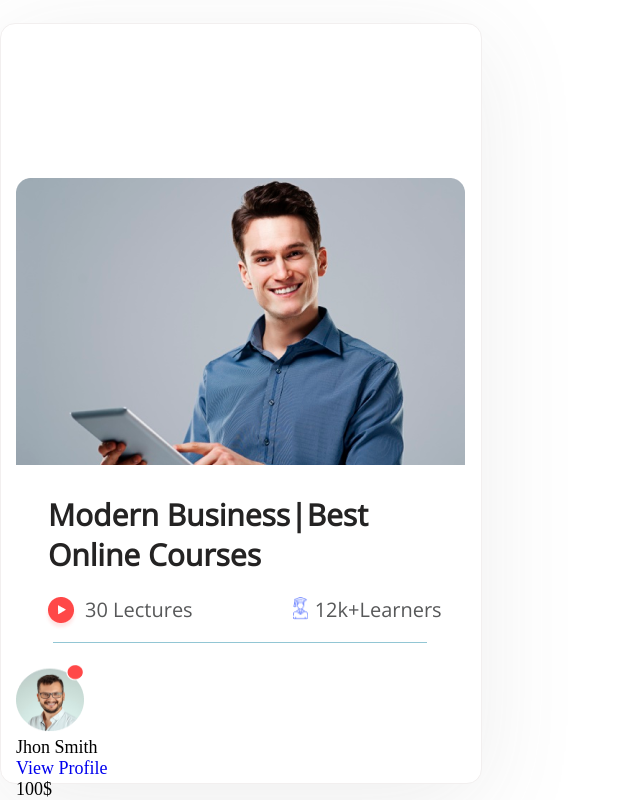
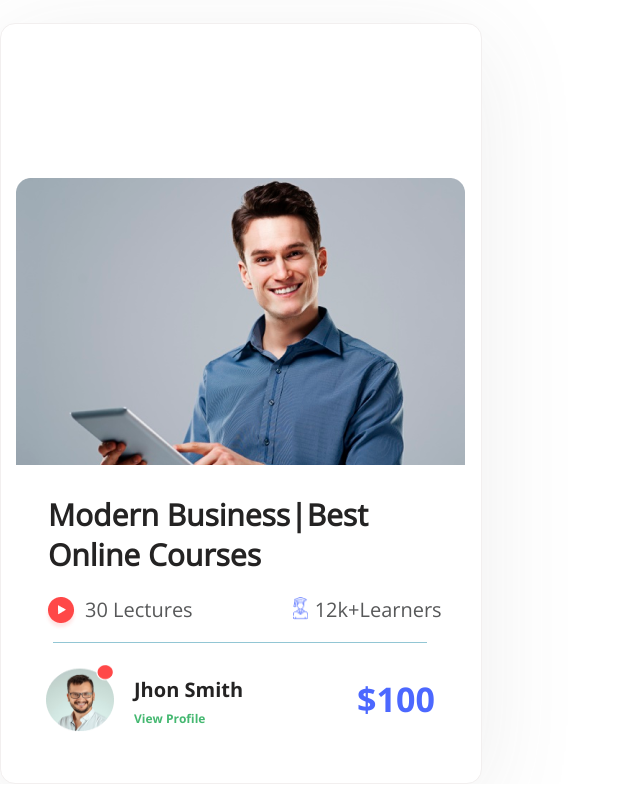
Before and after one commit to developer64/U-code, a plain HTML site: page index.html in a window 1280 px wide. Shown: the part 2094-2894 px from the top of the page, without its empty margins (0-640 px from the left). Drawn offline with Linux system fonts and the light colour scheme.

Commit message:
The ended first card

```diff
--- a/css/main.css
+++ b/css/main.css
@@ -371,9 +371,45 @@ margin: -5px 0 74px 71px;
     background-color: rgba(38, 142, 170, 0.5);
     margin-top: 11px;
     margin-left: 37px;
-  }
+}
+
+  .viewProfile {
+    display: flex;
+}
 
   .viewProfile img {
     width: 68px;
     height: 68px;
-  }
+    margin-left: 30px;
+}
+
+.txtViewProfile {
+    margin-left: 20px;
+    padding-top: 8px;
+}
+
+.txtViewProfile p {
+    font-size: 20px;
+    color: #242323;
+    font-family: "Open Sans Bold",sans-serif;
+    line-height: 1.75;
+
+
+}
+
+.txtViewProfile a {
+    font-size: 12px;
+    font-family: "Open Sans Bold",sans-serif;
+    line-height: 1.75;
+    color: #45b871;
+}
+
+.priceCourse {
+    font-family: "Open Sans Bold",sans-serif;
+    font-size: 34px;
+    line-height: 0.44;
+    color: #4c68ff;
+    margin-left: 114px;
+    margin-top: 28px;
+
+}
--- a/index.html
+++ b/index.html
@@ -132,7 +132,7 @@
                             <P>Jhon Smith</P>
                             <a href="#">View Profile</a>
                         </div>
-                        <div class="priceCouse">100$</div>
+                        <div class="priceCourse">$100</div>
                     </div>
                 </div>
             </div>
```
